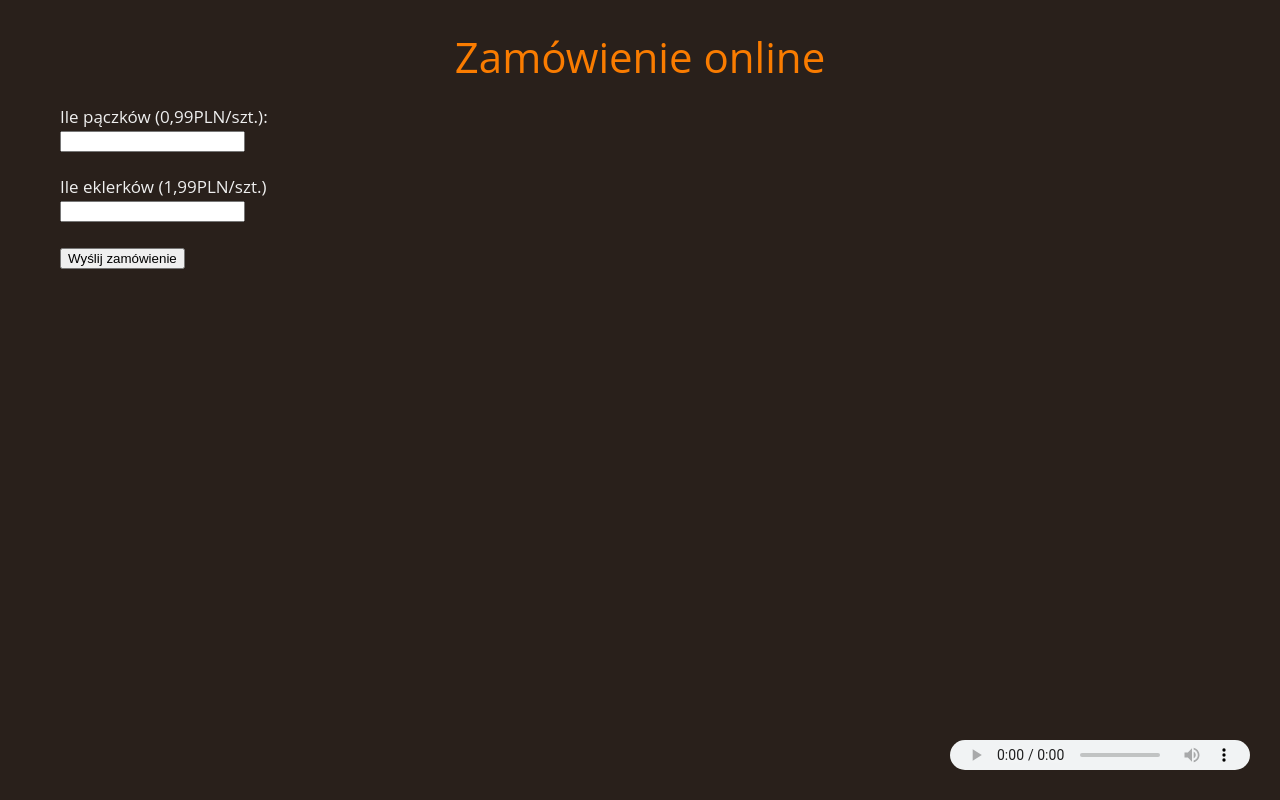
After one commit to cyunczykg/php-course-simple-form, a PHP site: page /index.html in a window 1280 px wide. The commit adds this page. Run offline with PHP 8.4, Linux system fonts and the light colour scheme.

Commit message:
completed form with simple audio player addon

```diff
--- /dev/null
+++ b/index.html
@@ -0,0 +1,31 @@
+ <!DOCTYPE HTML>
+<html lang="pl">
+<head>
+	<meta charset="utf-8" />
+	<title>Piekarnia</title>
+	<link rel="stylesheet" type="text/css" href="main.css">
+</head>
+
+<body>
+	<h1>Zamówienie online</h1>
+	<form action="order.php" method="post">
+		Ile pączków (0,99PLN/szt.):</body></br>
+		<input type="text" name="ilepaczkow">
+			</br></br>
+		Ile eklerków (1,99PLN/szt.)</br>
+		<input type="text" name="ileeklerkow">
+			</br></br>
+		<input type="submit" value="Wyślij zamówienie">
+	</form>
+	<audio class="audioplayer" controls preload="metadata">
+	<source src="audio/audio.mp3" type="audio/mpeg">
+	Your browser does not support the audio element.
+	</audio>
+
+	<!--
+<br />
+<a href="http://scriptgenerator.net/really-simple-embed-audio-player-script/" title="Generate here your HTML5 audio player" style="text-align: right;display: block">HTML5 Audio Player</a>
+-->
+
+</body>
+</html>
--- /dev/null
+++ b/main.css
@@ -0,0 +1,39 @@
+body
+{
+	margin: 0;
+	padding: 0px 60px;
+	background-color: #29201B;
+	color: #efefef;
+    font-family: 'Open Sans', sans-serif;
+    font-size: 17px;
+
+}
+
+h1
+{
+	font-size: 42px;
+	font-weight: 400;
+	color: #FA7C00;
+	margin-bottom: 20px;
+	text-align: center;
+}
+
+.audioplayer {
+	position: fixed;
+	right: 30px;
+	bottom: 30px;
+	width: 300px;
+	height: 30px;
+}
+
+table {
+	font-size: 18px;
+	font-weight: 400;
+	border-collapse: collapse;
+
+}
+
+table, th, td {
+  	border: 1px solid white;
+	padding: 5px;
+}
```
Also changed, not shown: order.php (+23 -3 lines), 1 other file.
